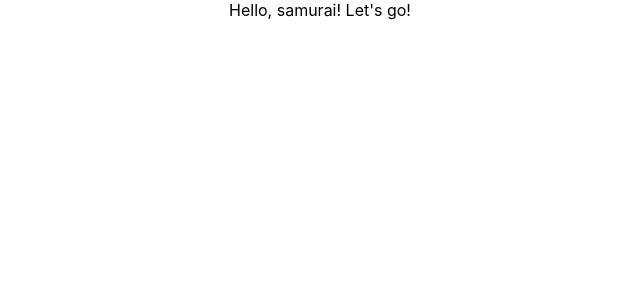
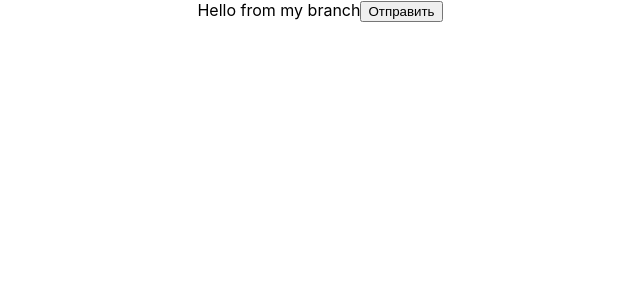
Before and after one commit to Expppirience/samurai-way-test, a React (Create React App) app: page / in a window 1280 px wide. Shown: the top 300 px of the page, without its empty margins (320-960 px from the left). Built offline with nearby package versions, Linux system fonts and the light colour scheme.

Commit message:
app changed

```diff
--- a/src/App.tsx
+++ b/src/App.tsx
@@ -1,10 +1,11 @@
-import React from 'react';
+import React, { useState } from 'react';
 import './App.css';
-
 function App() {
+  const [count, setCount] = useState(0)
   return (
     <div className="App">
-     Hello, samurai! Let's go!
+      Hello from my branch
+      <button type="submit" class="button">Отправить</button>
     </div>
   );
 }
```
Also changed, not shown: 1 other file (tests, documents, lock files or other folders).
